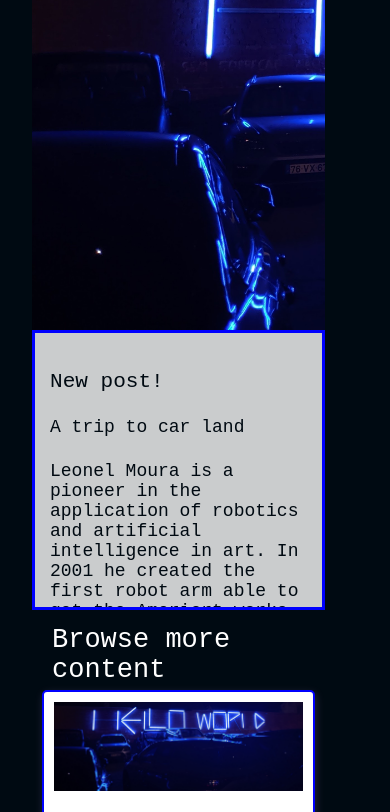
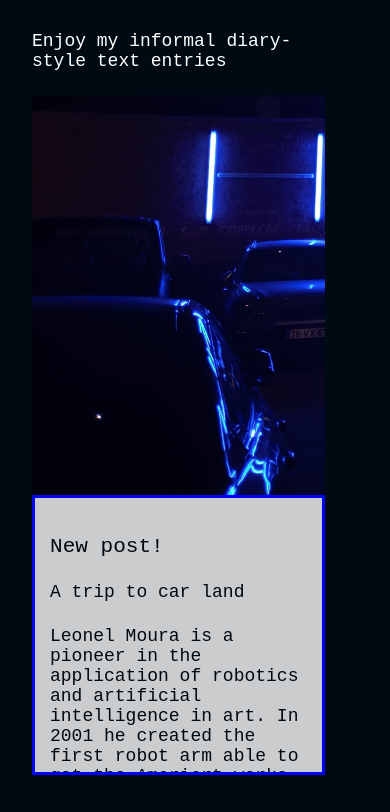
Before and after one commit to pblz/personal-blog, a plain HTML site: page index.html in a window 390 px wide. Shown: the part 427-1239 px from the top of the page. Drawn offline with Linux system fonts and the light colour scheme.

Commit message:
fix: improved responsivness for mobile screen
Set row for title to auto.

```diff
--- a/css/blog-main.css
+++ b/css/blog-main.css
@@ -12,7 +12,7 @@ a:link, a:visited{
 .container{
     display:grid;
     grid-template-columns:90%;
-    grid-template-rows: 25px 50px 250px 400px 300px 50px 1fr 25px;
+    grid-template-rows: 25px 50px auto 400px 300px auto 1fr 25px;
     grid-template-areas:
     "hd"
     "nav"
```
